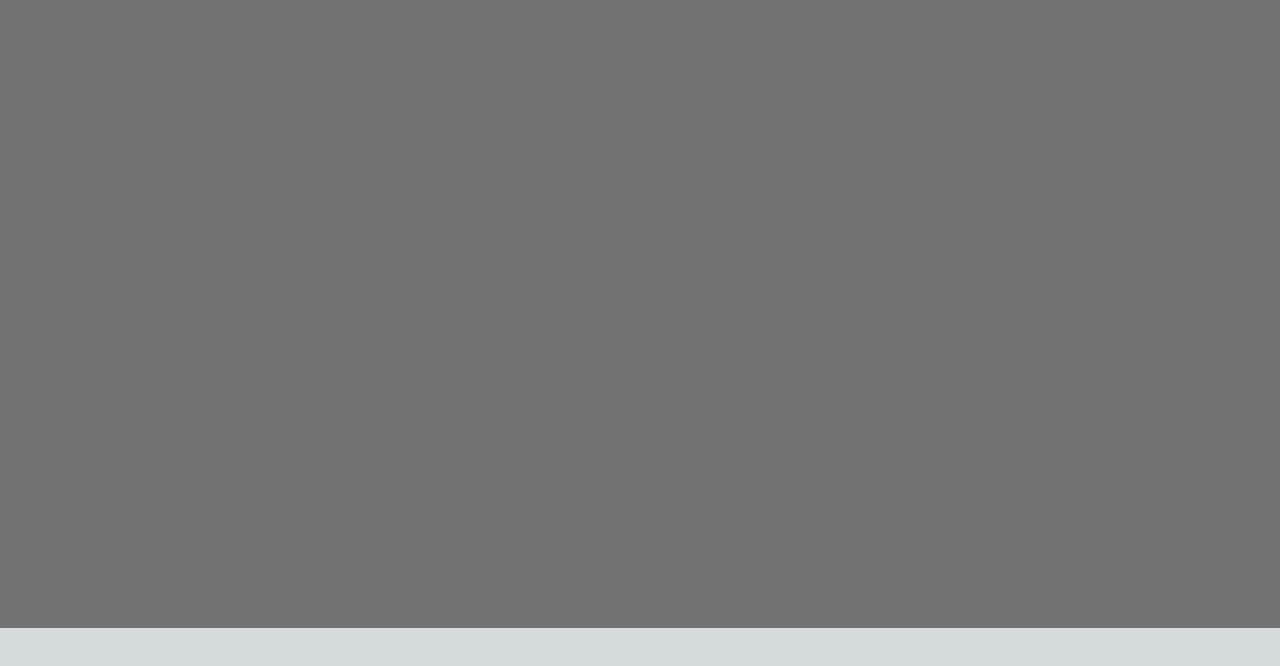
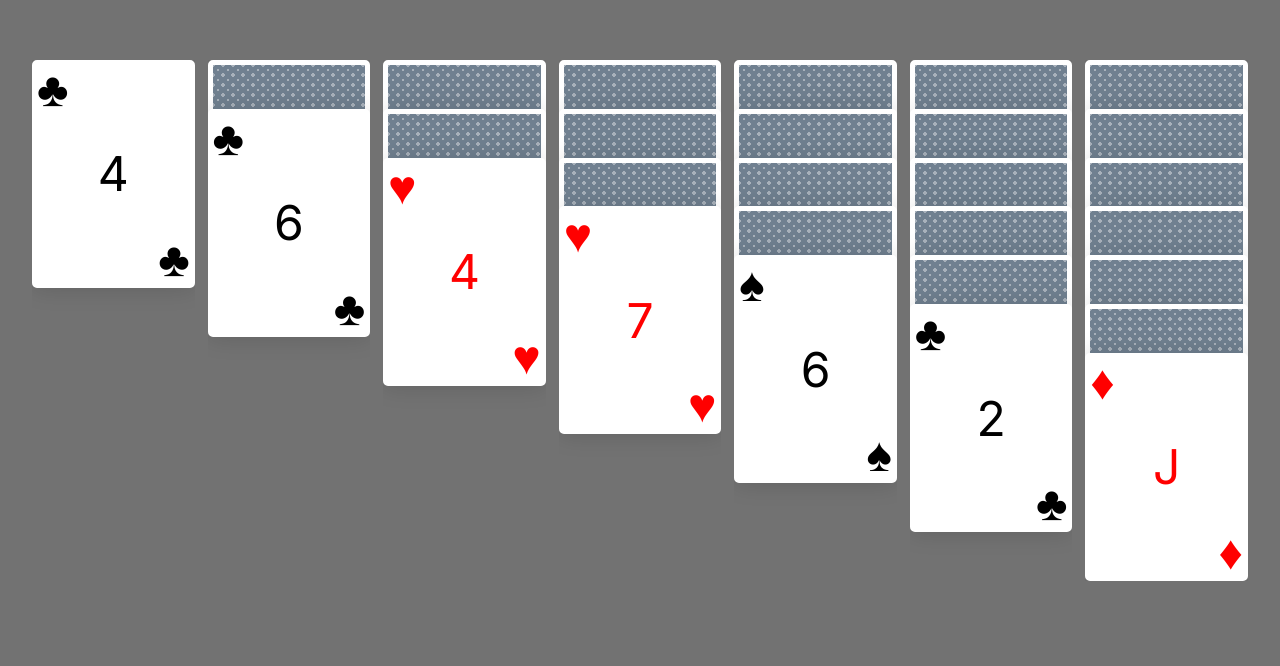
Before and after one commit to Rykus0/solitaire, a Next.js app: page / in a window 1280 px wide. Shown: the part 172-838 px from the top of the page. Before the commit the page ends 800 px from the top, so only its background shows below. Built offline with nearby package versions, Linux system fonts and the light colour scheme.

Commit message:
feat: update for stack/card changes

```diff
--- a/src/app/page.tsx
+++ b/src/app/page.tsx
@@ -35,17 +35,9 @@ export default function Home() {
   // TODO: use menu-style keyboard controls to navigate cards
   // TODO: use enter to pick up and drop focused card and following siblings
 
-  function dragCardStart(e: DragEvent<HTMLDivElement>) {
-    const target = e.target as HTMLDivElement;
-    e.dataTransfer.clearData();
-    // TODO: pass card data as JSON?
-    e.dataTransfer.setData("text/plain", target.id);
-  }
-
   function dragOver(e: DragEvent<HTMLDivElement>) {
-    const cardId = e.dataTransfer?.getData("text");
-    const cardEl = document.getElementById(cardId) as HTMLElement;
-    const card = getCardFromEl(cardEl);
+    const cardData = e.dataTransfer?.getData("text");
+    const card = JSON.parse(cardData) as PlayingCard;
 
     const targetStack = e.currentTarget as HTMLDivElement;
     const topCard = getCardFromEl(targetStack.lastChild as HTMLElement);
@@ -114,16 +106,13 @@ export default function Home() {
       </div>
       <div className={classes.board}>
         {stacks.map((stack, index) => (
-          <Stack key={`stack-${index}`} onDragOver={dragOver} onDrop={dropCard}>
-            {stack.map((card) => (
-              <Card
-                key={card.getCardName()}
-                card={card}
-                onDragStart={dragCardStart}
+          <Stack
+            key={`stack-${index}`}
+            cards={stack}
+            onDrop={dropCard}
+            canStack={rules.canStack}
               />
             ))}
-          </Stack>
-        ))}
       </div>
       <div className={classes.board}>
         <Stack onDragOver={placeholder} onDrop={placeholder} />
```
